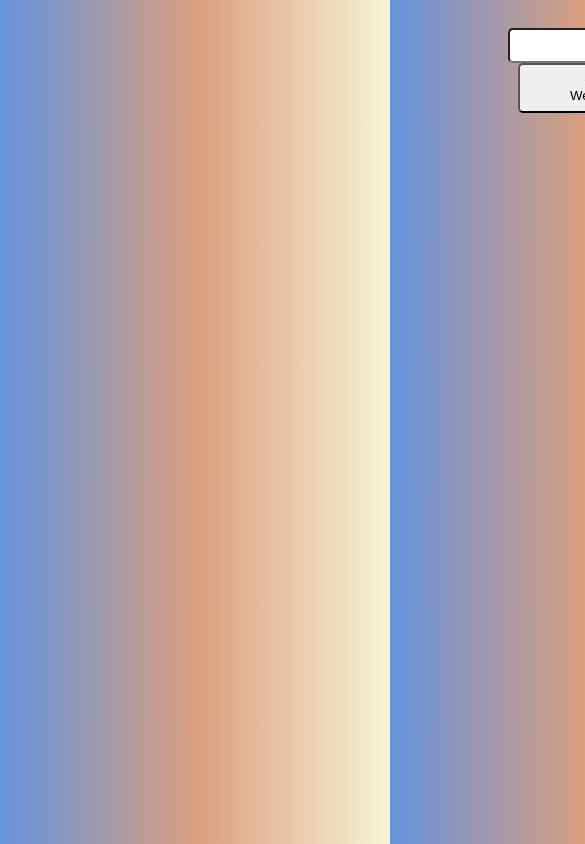
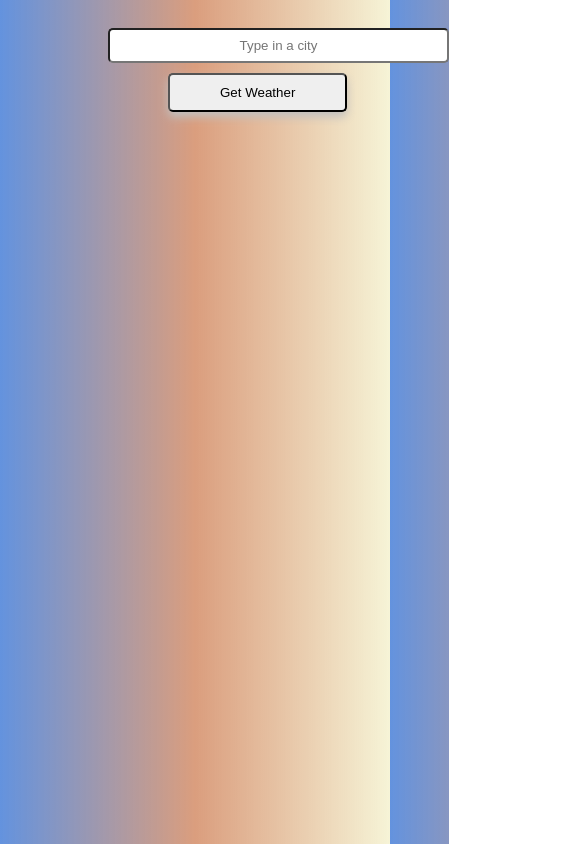
Before and after one commit to danbuckland1/weatherapp, a React (Create React App) app: page / in a window 390 px wide. Shown: the top 844 px of the page, 585 px wide, since content can reach past the window. Built offline with nearby package versions, Linux system fonts and the light colour scheme.

Commit message:
Working on making mobile view and button animation

```diff
--- a/src/index.css
+++ b/src/index.css
@@ -5,22 +5,80 @@ body {
     rgba(195, 96, 44, 61%),
     rgba(206, 193, 32, 18%)
   );
-
 }
 
 form {
-  margin-left: 500px;
+  margin-left: 100px;
   padding-top: 20px;
 }
 
 button {
-  margin-left: 10px;
+  margin-left: 60px;
   border-radius: 5px;
-  padding: 8px 50px;
+  padding: 10px 50px;
+  margin-top: 10px;
+  box-shadow: 0 5px 10px silver;
+  top: 0px;
+  transition: all ease 0.2s;
+  position: relative;
+  outline: none;
 }
 
+button:hover {
+  cursor: pointer;
+}
+
+button:active{
+  box-shadow: 0 3px 10px;
+  top: 3px;
+  outline: none;
+}
 
 input {
+  border-radius: 5px;
+  padding: 8px 80px;
+  text-align: center;
+
+}
+
+input:focus{
+  outline: none;
+}
+
+.city {
+  color: #ecedf7;
+  font-family: "Times New Roman", Times, serif;
+  text-align: center;
+  font-size: 50px;
+  margin-top: 20px;
+}
+
+.temp {
+  color: #ecedf7;
+  font-family: "Times New Roman", Times, serif;
+  text-align: center;
+  font-size: 50px;
+  margin-top: -20px;
+}
+
+.humidity,
+.wind,
+.conditions {
+  text-align: center;
+  font-family: "Times New Roman", Times, serif;
+  font-size: 20px;
+  color: #ecedf7;
+  text-transform: capitalize;
+}
+
+.error {
+  text-align: center;
+  font-family: "Times New Roman", Times, serif;
+  font-size: 30px;
+  color: #ecedf7;
+}
+
+/* input {
   border-radius: 5px;
   padding: 8px 80px;
   text-align: center;
@@ -48,4 +106,4 @@ input {
   font-family: 'Times New Roman', Times, serif;
   font-size: 30px;
   color: #ECEDF7;
-}
+} */
```
